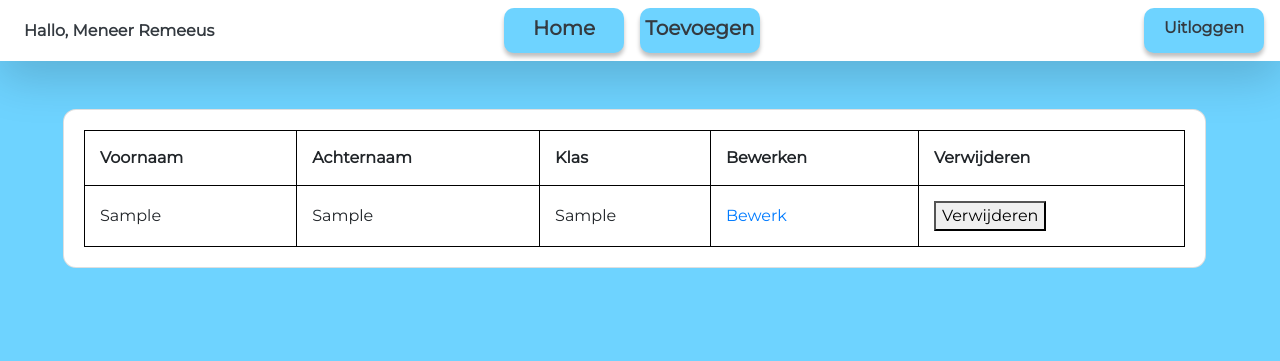
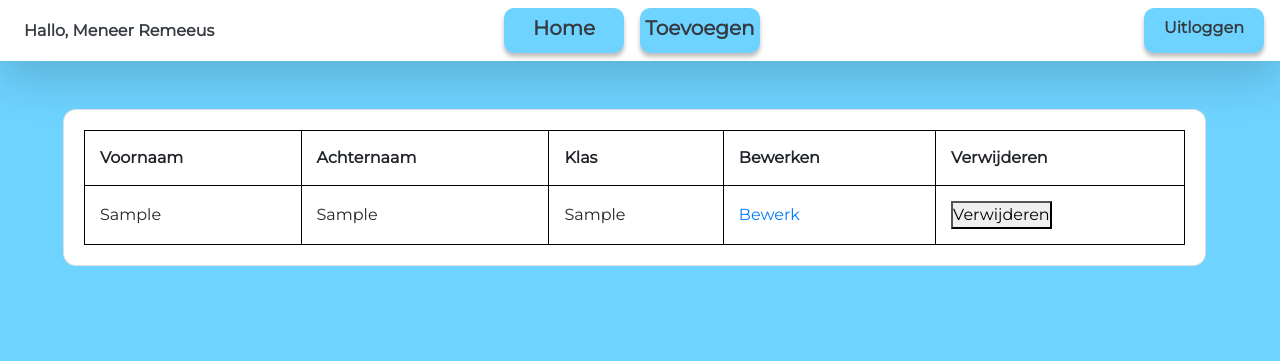
Before and after one commit to LucasRemeeus/C4-Beoordelingssysteem, a PHP site: page /PHP/dashboard.php in a window 1280 px wide. Shown: the top 361 px of the page. Run offline with PHP 8.4, Linux system fonts and the light colour scheme; the visitor is signed in with stand-in values (Sample User, id 1); tables that the repository leaves empty hold one stand-in row (values such as "Sample post").

Commit message:
font aangepast

```diff
--- a/CSS/style.css
+++ b/CSS/style.css
@@ -19,10 +19,17 @@ time, mark, audio, video {
     vertical-align: baseline;
 } */
 
+* {
+    padding: 0;
+    margin: 0;
+    box-sizing: border-box;
+    -moz-box-sizing: border-box;
+    font-family: 'Montserrat', sans-serif;
+}
+
 body {
     background-color: #6ED3FF;
     min-width: 1080px;
-    font-family: 'Montserrat', sans-serif;
 }
 
 /* Nav bar */
```
